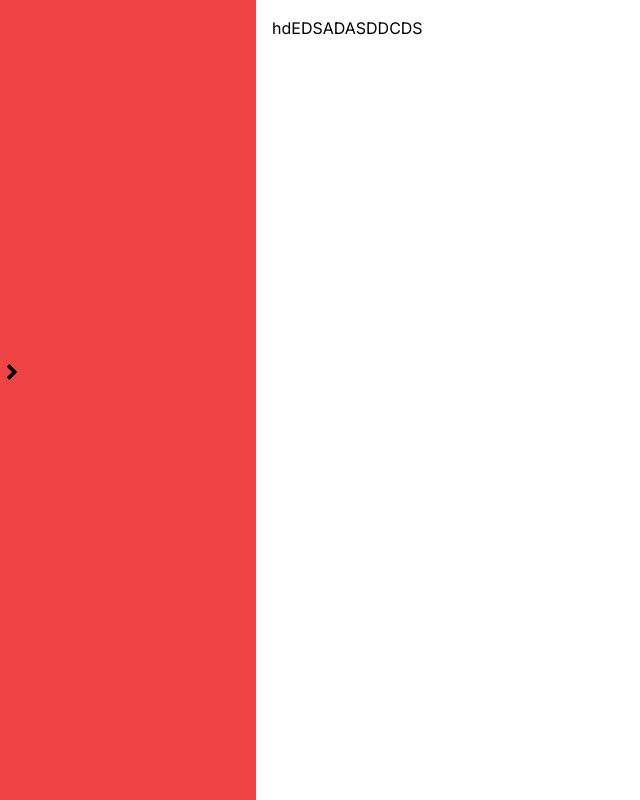
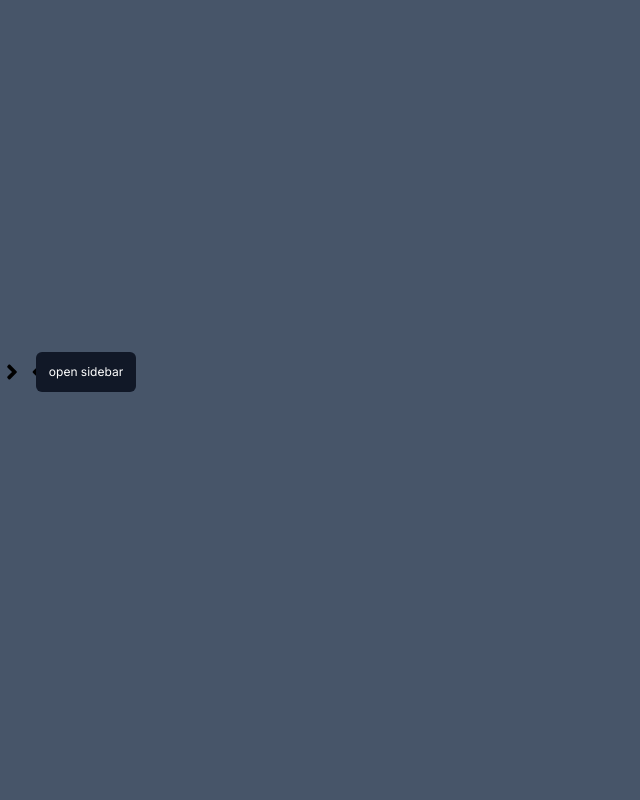
Before and after one commit to nehashah4590/QA_App, a Next.js app: page /chat in a window 1280 px wide. Both pictures are taken after a click on the button 244 px from the left and 372 px from the top of the page. Shown: the whole page, without its empty margins (0-640 px from the left). Built offline with nearby package versions, Linux system fonts and the light colour scheme.

Commit message:
added sidebar

```diff
--- a/app/chat/layout.tsx
+++ b/app/chat/layout.tsx
@@ -6,11 +6,13 @@ interface RootLayoutProps {
 export default function RootLayout({ children }: RootLayoutProps): JSX.Element {
   return (
     <main>
-        <div className="flex">
-            <div className="w-[20vw] bg-red-500">
+        <div className="flex bg-slate-600">
+            <div className=" ">
                 <Navbar/>
             </div>
-            {children}
+            <div className="w-full">
+                {children}
+            </div>
         </div>
     </main>
 
--- a/app/chat/page.tsx
+++ b/app/chat/page.tsx
@@ -3,8 +3,8 @@ import { useState } from 'react';
 
 const ChatPage = () => {
   return (
-    <div className="min-h-screen p-4">
-      <p>hdEDSADASDDCDS</p>
+    <div className="min-h-screen p-4 bg-slate-600">
+
     </div>
   );
 };
--- a/app/components/Nabvar.tsx
+++ b/app/components/Nabvar.tsx
@@ -1,16 +1,25 @@
 "use client"
 import { useState } from 'react';
-import { FaAngleLeft, FaAngleRight,   } from "react-icons/fa";
+import { FaAngleLeft, FaAngleRight, FaCaretLeft  } from "react-icons/fa";
 
 const Navbar = () => {
   const [isOpen, setIsOpen] = useState(true);
+  const [showText, setShowText] = useState(false);
+
+  const handleMouseEnter = () => {
+    setShowText(true);
+  };
+
+  const handleMouseLeave = () => {
+    setShowText(false);
+  };
 
   const toggleNavbar = () => {
     setIsOpen(!isOpen);
   };
 
   return (
-    <nav className=" h-full flex">
+    <nav className=" h-full flex w-[20vw]">
         {/* Navbar */}
      {isOpen &&
      <div className='bg-gray-100 w-[96%]'>
@@ -21,9 +30,38 @@ const Navbar = () => {
 
      <div className='mt-[45vh]  text-2xl'>
         {isOpen &&
-        <button onClick={toggleNavbar}><FaAngleLeft/></button> }
+        <button
+        className="relative duration-300"
+        onMouseEnter={handleMouseEnter}
+        onMouseLeave={handleMouseLeave}
+        onClick={toggleNavbar}>
+            {showText &&
+            <div className='absolute left-6 '>
+                <FaCaretLeft />
+                <p
+                 className='bg-gray-900 text-white text-xs rounded-md absolute py-3 px-2 -top-2 left-3 w-[100px] h-[40px] text-center'>
+                    close sidebar
+                </p>
+
+            </div>}
+            <FaAngleLeft/>
+        </button> }
         {!isOpen &&
-         <button onClick={toggleNavbar}> <FaAngleRight/> </button>}
+         <button
+            className="relative"
+            onMouseEnter={handleMouseEnter}
+            onMouseLeave={handleMouseLeave}
+            onClick={toggleNavbar}>
+            {showText &&
+            <div className='absolute left-6 '>
+                <FaCaretLeft />
+                <p
+                 className='bg-gray-900 text-white text-xs rounded-md absolute py-3 px-2 -top-2 left-3 w-[100px] h-[40px] text-center'>
+                    open sidebar
+                </p>
+
+            </div>}
+            <FaAngleRight/> </button>}
      </div>
     </nav>
   );
```
